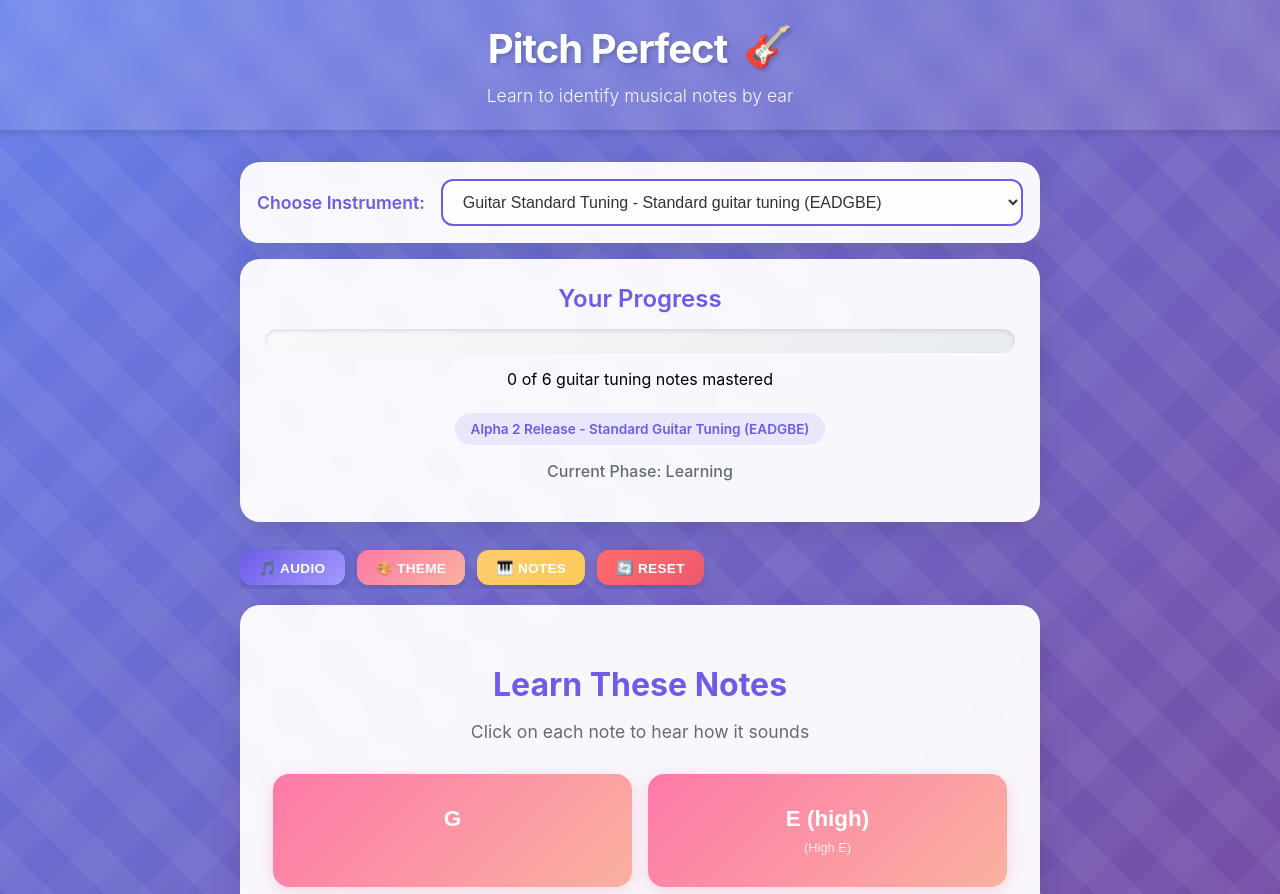
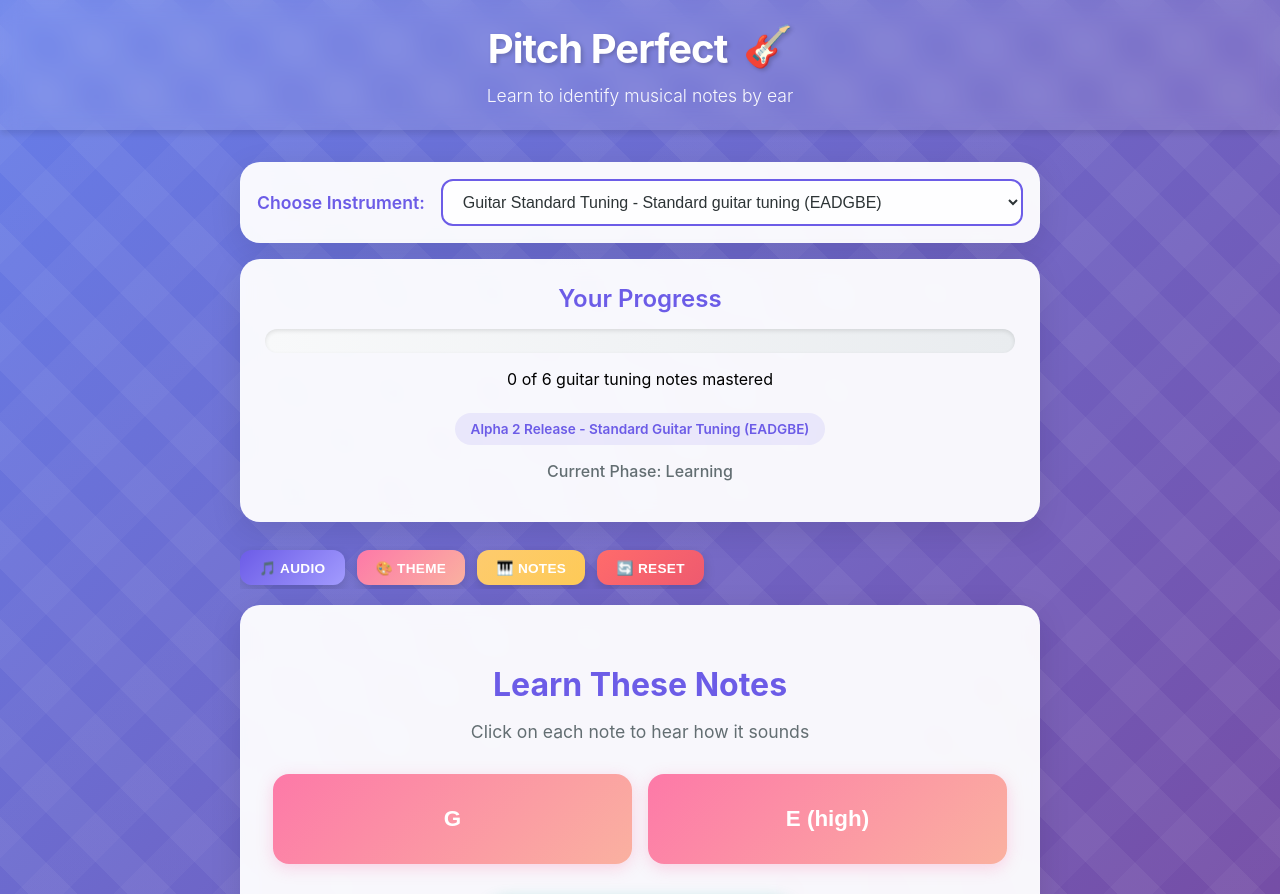
Before and after one commit to james-real/pitchperfect, a React (Create React App) app: page / in a window 1280 px wide. Shown: the top 894 px of the page. Built offline with nearby package versions, Linux system fonts and the light colour scheme.

Commit message:
fixing small display issues.

```diff
--- a/src/components/AudioPlayer.tsx
+++ b/src/components/AudioPlayer.tsx
@@ -123,11 +123,7 @@ const AudioPlayer: React.FC<AudioPlayerProps> = ({ note, autoPlay = false, showN
       onClick={playNote}
     >
       {showName ? (
-        <>
-          <span className="note-name">{note.name}</span>
-          {note.id.includes('1') && <span className="note-position">(Low E)</span>}
-          {note.id.includes('2') && <span className="note-position">(High E)</span>}
-        </>
+        <span className="note-name">{note.name}</span>
       ) : (
         <span className="note-symbol">{randomSymbol}</span>
       )}
```
Also changed, not shown: 2 other files (tests, documents, lock files or other folders).
